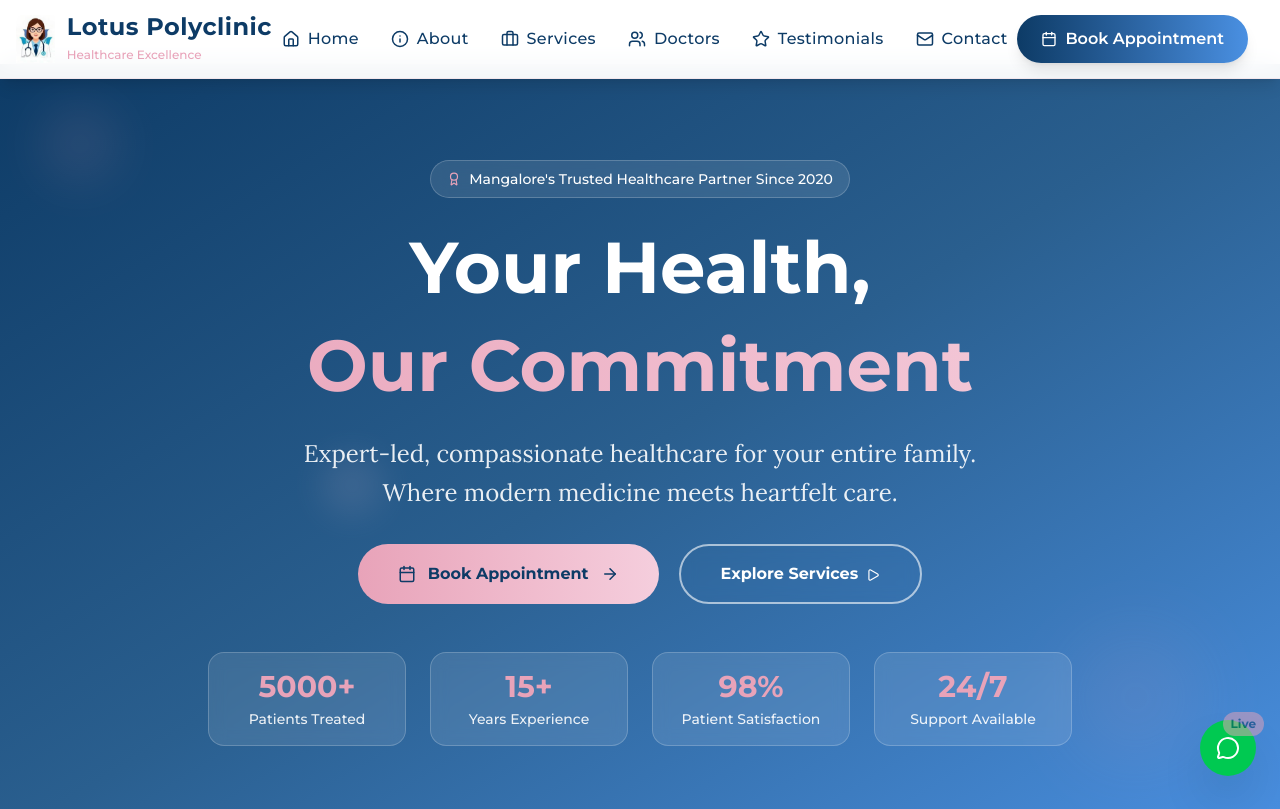
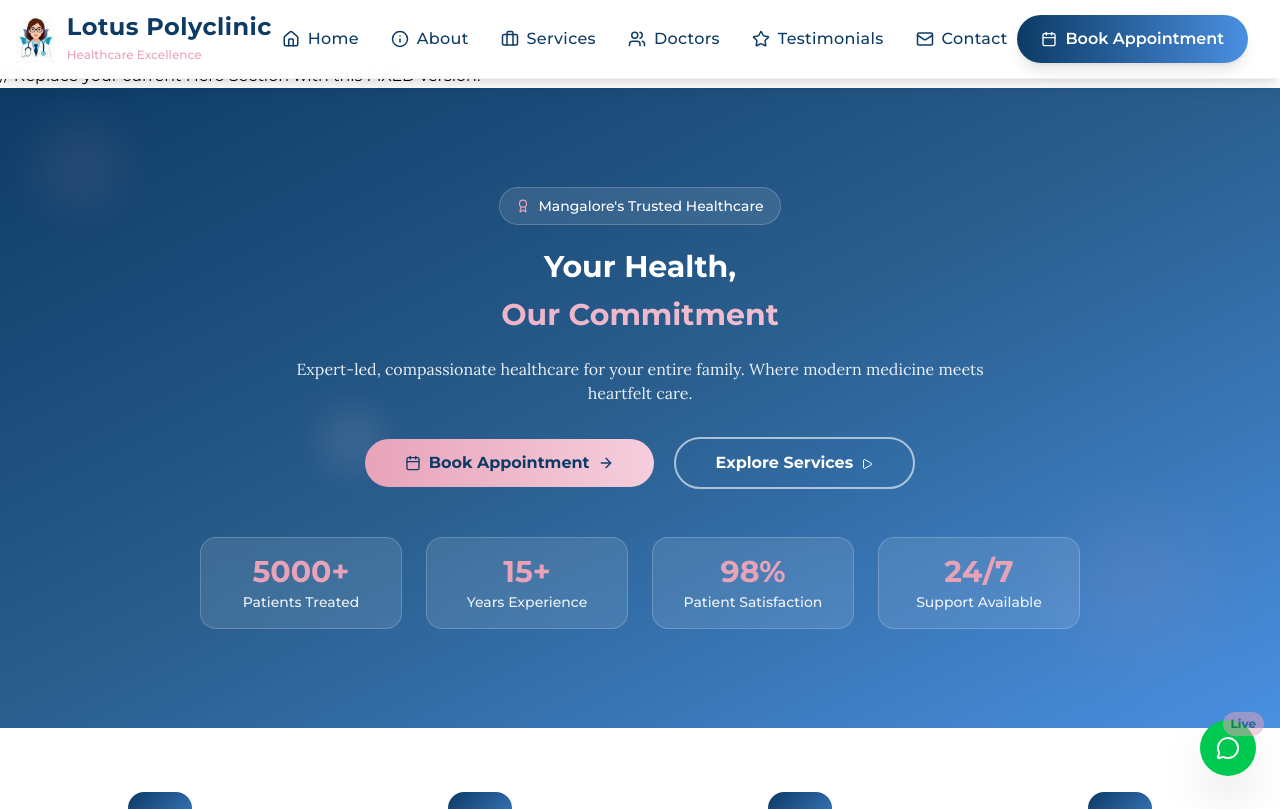
Before and after one commit to Aswathi-AJ/LOTUS-POLYCLINIC, a React (Vite) app: page / in a window 1280 px wide. Shown: the top 809 px of the page. Built offline with nearby package versions, Linux system fonts and the light colour scheme.

Commit message:
Fix hero section overlap at 100% zoom

```diff
--- a/src/App.jsx
+++ b/src/App.jsx
@@ -273,8 +273,10 @@ const App = () => {
       {/* Add padding for fixed header */}
       <div className="pt-16"></div>
 
-      {/* Hero Section */}
-      <section id="home" className="relative bg-gradient-to-br from-[#0D3B66] via-[#2A5F8F] to-[#4A90E2] text-white py-16 md:py-24 px-4 overflow-hidden">
+// Replace your current Hero Section with this FIXED version:
+
+      {/* Hero Section - FIXED FOR 100% ZOOM */}
+      <section id="home" className="relative bg-gradient-to-br from-[#0D3B66] via-[#2A5F8F] to-[#4A90E2] text-white py-12 md:py-16 lg:py-20 xl:py-24 px-4 overflow-hidden min-h-[80vh] flex items-center">
         {/* Animated Background Elements */}
         <div className="absolute inset-0 opacity-10">
           <div className="absolute top-10 left-10 w-16 h-16 md:w-20 md:h-20 bg-[#E8A3B9] rounded-full blur-xl"></div>
@@ -282,47 +284,51 @@ const App = () => {
           <div className="absolute top-1/2 left-1/4 w-12 h-12 md:w-16 md:h-16 bg-[#F5CEDD] rounded-full blur-lg"></div>
         </div>
 
-        <div className="container mx-auto max-w-6xl text-center relative z-10">
-          <div className="inline-flex items-center bg-white/10 backdrop-blur-sm rounded-full px-3 py-1 md:px-4 md:py-2 mb-4 md:mb-6 border border-white/20">
-            <Award size={14} className="mr-2 text-[#E8A3B9]" />
-            <span className="text-xs md:text-sm font-medium">Mangalore's Trusted Healthcare Partner Since 2020</span>
+        <div className="container mx-auto max-w-4xl lg:max-w-6xl text-center relative z-10">
+          {/* Badge - Fixed for mobile */}
+          <div className="inline-flex items-center bg-white/10 backdrop-blur-sm rounded-full px-3 py-1 md:px-4 md:py-2 mb-4 md:mb-6 border border-white/20 mx-auto max-w-xs md:max-w-none">
+            <Award size={14} className="mr-2 text-[#E8A3B9] flex-shrink-0" />
+            <span className="text-xs md:text-sm font-medium truncate">Mangalore's Trusted Healthcare</span>
           </div>
 
-          <h1 className="text-4xl md:text-5xl lg:text-6xl xl:text-7xl font-bold mb-4 md:mb-6 leading-tight">
+          {/* MAIN HEADING - FIXED OVERLAP ISSUE */}
+          <h1 className="text-2xl xs:text-3xl sm:text-4xl md:text-5xl lg:text-6xl font-bold mb-4 md:mb-6 leading-snug md:leading-tight px-2">
             Your Health,
-            <span className="block text-transparent bg-clip-text bg-gradient-to-r from-[#E8A3B9] to-[#F5CEDD] mt-1 md:mt-2">
+            <span className="block text-transparent bg-clip-text bg-gradient-to-r from-[#E8A3B9] to-[#F5CEDD] mt-1 md:mt-2 lg:mt-3">
               Our Commitment
             </span>
           </h1>
 
-          <p className="text-lg md:text-xl lg:text-2xl mb-6 md:mb-8 max-w-3xl mx-auto leading-relaxed opacity-90 px-4" style={{ fontFamily: "'Lora', serif" }}>
+          {/* SUBTITLE - Better line breaks */}
+          <p className="text-sm xs:text-base sm:text-lg md:text-xl lg:text-2xl mb-6 md:mb-8 max-w-2xl lg:max-w-3xl mx-auto leading-relaxed opacity-90 px-2 break-words" style={{ fontFamily: "'Lora', serif" }}>
             Expert-led, compassionate healthcare for your entire family. Where modern medicine meets heartfelt care.
           </p>
 
-          <div className="flex flex-col sm:flex-row justify-center gap-3 md:gap-5 mb-8 md:mb-12 px-4">
+          {/* BUTTONS - Fixed spacing and sizing */}
+          <div className="flex flex-col xs:flex-row justify-center items-center gap-3 sm:gap-4 md:gap-5 mb-8 md:mb-12 px-2">
             <button
               onClick={() => scrollToSection('contact')}
-              className="group bg-gradient-to-r from-[#E8A3B9] to-[#F5CEDD] text-[#0D3B66] px-6 py-3 md:px-8 md:py-4 lg:px-10 lg:py-4 rounded-full font-bold hover:shadow-2xl transition-all duration-300 hover:scale-105 flex items-center justify-center text-sm md:text-base"
+              className="group bg-gradient-to-r from-[#E8A3B9] to-[#F5CEDD] text-[#0D3B66] px-4 sm:px-6 md:px-8 lg:px-10 py-3 rounded-full font-bold hover:shadow-2xl transition-all duration-300 hover:scale-105 flex items-center justify-center text-sm sm:text-base whitespace-nowrap w-full xs:w-auto min-w-[160px] sm:min-w-[180px]"
             >
-              <Calendar size={18} className="mr-2 md:mr-3 group-hover:scale-110 transition-transform" />
+              <Calendar size={16} className="mr-2 group-hover:scale-110 transition-transform flex-shrink-0" />
               Book Appointment
-              <ArrowRight size={18} className="ml-2 md:ml-3 group-hover:translate-x-1 transition-transform" />
+              <ArrowRight size={16} className="ml-2 group-hover:translate-x-1 transition-transform flex-shrink-0" />
             </button>
             <button
               onClick={() => scrollToSection('services')}
-              className="group border-2 border-white/60 text-white px-6 py-3 md:px-8 md:py-4 lg:px-10 lg:py-4 rounded-full font-bold hover:bg-white hover:text-[#0D3B66] transition-all duration-300 backdrop-blur-sm text-sm md:text-base"
+              className="group border-2 border-white/60 text-white px-4 sm:px-6 md:px-8 lg:px-10 py-3 rounded-full font-bold hover:bg-white hover:text-[#0D3B66] transition-all duration-300 backdrop-blur-sm text-sm sm:text-base whitespace-nowrap w-full xs:w-auto min-w-[160px] sm:min-w-[180px]"
             >
               Explore Services
-              <Play size={14} className="ml-2 inline group-hover:translate-x-1 transition-transform" />
+              <Play size={12} className="ml-2 inline group-hover:translate-x-1 transition-transform" />
             </button>
           </div>
 
-          {/* Stats */}
-          <div className="grid grid-cols-2 md:grid-cols-4 gap-3 md:gap-6 max-w-4xl mx-auto px-4">
+          {/* STATS - Improved grid */}
+          <div className="grid grid-cols-2 sm:grid-cols-4 gap-3 md:gap-4 lg:gap-6 max-w-2xl lg:max-w-4xl mx-auto px-2">
             {stats.map((stat, index) => (
               <div key={index} className="text-center bg-white/10 backdrop-blur-sm rounded-xl md:rounded-2xl p-3 md:p-4 border border-white/20 hover:bg-white/20 transition-all duration-300">
-                <div className="text-xl md:text-2xl lg:text-3xl font-bold text-[#E8A3B9] mb-1">{stat.number}</div>
-                <div className="text-xs md:text-sm font-medium opacity-90">{stat.label}</div>
+                <div className="text-lg sm:text-xl md:text-2xl lg:text-3xl font-bold text-[#E8A3B9] mb-1">{stat.number}</div>
+                <div className="text-xs sm:text-sm font-medium opacity-90 leading-tight px-1">{stat.label}</div>
               </div>
             ))}
           </div>
--- a/src/index.css
+++ b/src/index.css
@@ -1 +1,55 @@
+/* src/index.css */
 @import "tailwindcss";
+
+/* CUSTOM FIXES FOR OVERLAP ISSUES */
+* {
+  box-sizing: border-box;
+}
+
+html {
+  overflow-x: hidden;
+}
+
+body {
+  margin: 0;
+  padding: 0;
+  overflow-x: hidden;
+}
+
+/* Custom breakpoint for extra small screens */
+@media (min-width: 475px) {
+  .xs\:text-3xl {
+    font-size: 1.875rem;
+    line-height: 2.25rem;
+  }
+
+  .xs\:text-base {
+    font-size: 1rem;
+    line-height: 1.5rem;
+  }
+
+  .xs\:flex-row {
+    flex-direction: row;
+  }
+
+  .xs\:w-auto {
+    width: auto;
+  }
+}
+
+/* Ensure text doesn't overflow containers */
+.break-words {
+  overflow-wrap: break-word;
+  word-wrap: break-word;
+}
+
+/* Prevent horizontal scrolling */
+.container {
+  max-width: 100%;
+}
+
+/* Improve button text rendering */
+button, a {
+  -webkit-font-smoothing: antialiased;
+  -moz-osx-font-smoothing: grayscale;
+}
```
Also changed, not shown: 1 other file (tests, documents, lock files or other folders).
